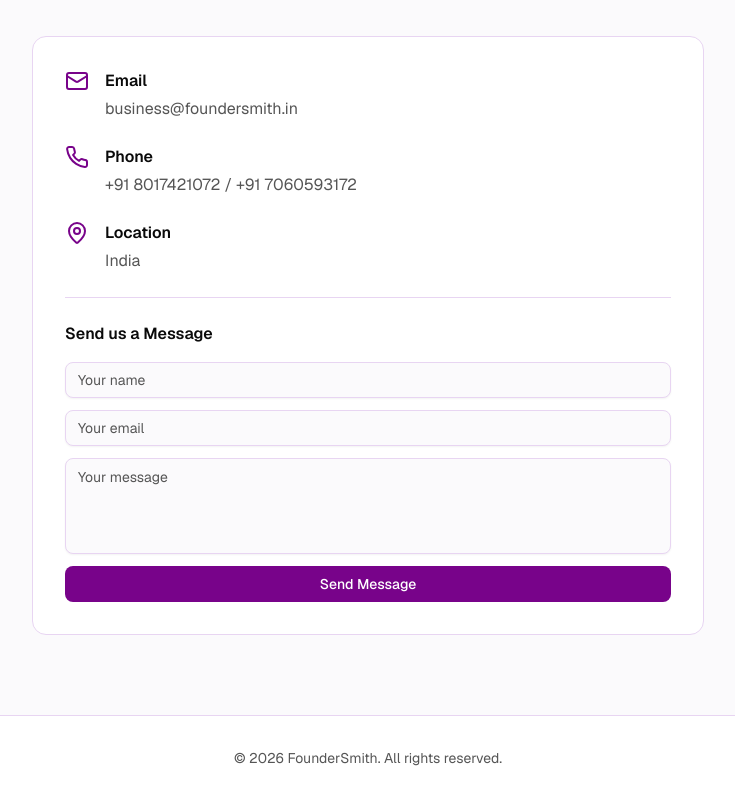
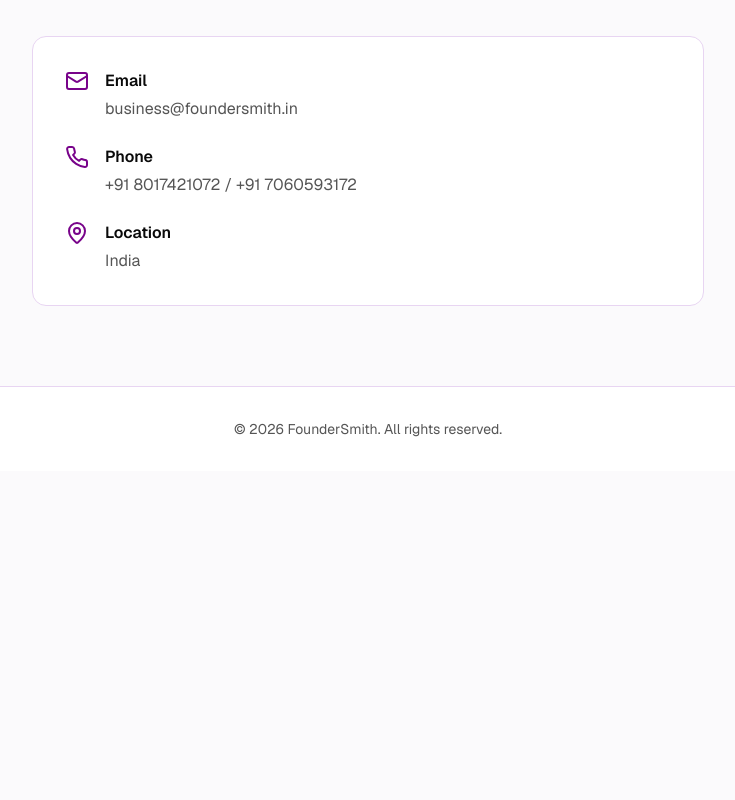
Before and after one commit to Adi-1805/TechSmiths, a Next.js app: page / in a window 1280 px wide. Shown: the part 3370-4170 px from the top of the page, without its empty margins (272-1007 px from the left). After the commit the page ends 3841 px from the top, so only its background shows below. Built offline with nearby package versions, Linux system fonts and the light colour scheme; a web font is replaced by a local one.

Commit message:
Edited the Contact Us section

```diff
--- a/app/page.tsx
+++ b/app/page.tsx
@@ -778,7 +778,7 @@ export default function FounderSmithPage() {
               </div>
             </div>
 
-            <div className="border-t border-border pt-6">
+            {/* <div className="border-t border-border pt-6">
               <h3 className="font-semibold mb-4">Send us a Message</h3>
               <form className="space-y-3">
                 <Input
@@ -796,7 +796,7 @@ export default function FounderSmithPage() {
                 />
                 <Button className="w-full bg-[#78038a] text-white hover:bg-[#9b0baf]">Send Message</Button>
               </form>
-            </div>
+            </div> */}
           </div>
         </div>
       </section>
--- a/package.json
+++ b/package.json
@@ -9,6 +9,7 @@
     "start": "next start"
   },
   "dependencies": {
+    "@emailjs/browser": "^4.4.1",
     "@hookform/resolvers": "^3.10.0",
     "@radix-ui/react-accordion": "1.2.2",
     "@radix-ui/react-alert-dialog": "1.1.4",
```
Also changed, not shown: 1 other file (tests, documents, lock files or other folders).
